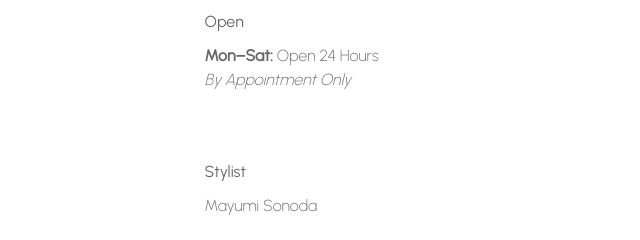
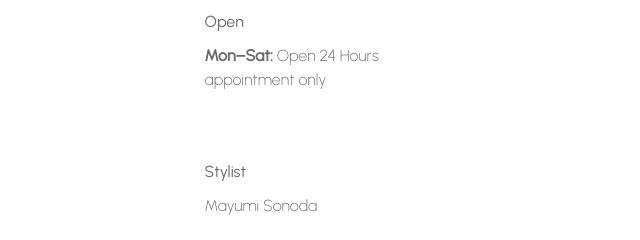
Before and after one commit to mdskabullc/mds, a plain HTML site: page index.html in a window 1280 px wide. Shown: the part 429-669 px from the top of the page, 320-960 px from the left. Drawn offline with Linux system fonts and the light colour scheme.

Commit message:
Update index.html

```diff
--- a/index.html
+++ b/index.html
@@ -38,7 +38,7 @@
         <div class="hours">
             <h4>Open</h4>
             <p><strong>Mon–Sat:</strong> Open 24 Hours</p>
-            <p><em>By Appointment Only</em></p>
+            <p>appointment only</p>
         </div>
 
         <!-- Stylist  -->
```
